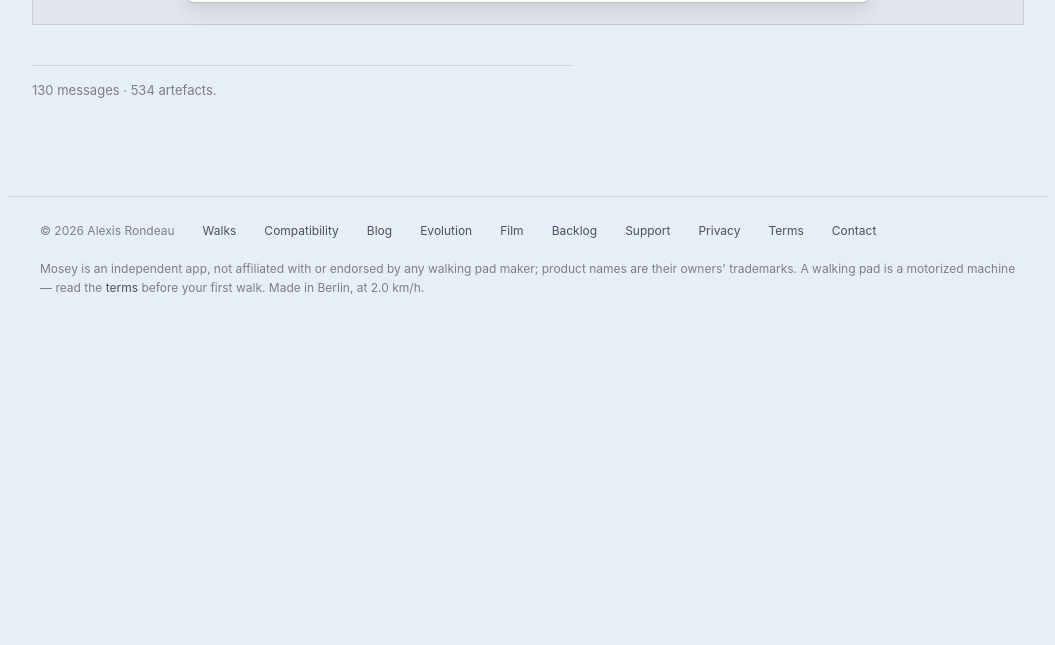
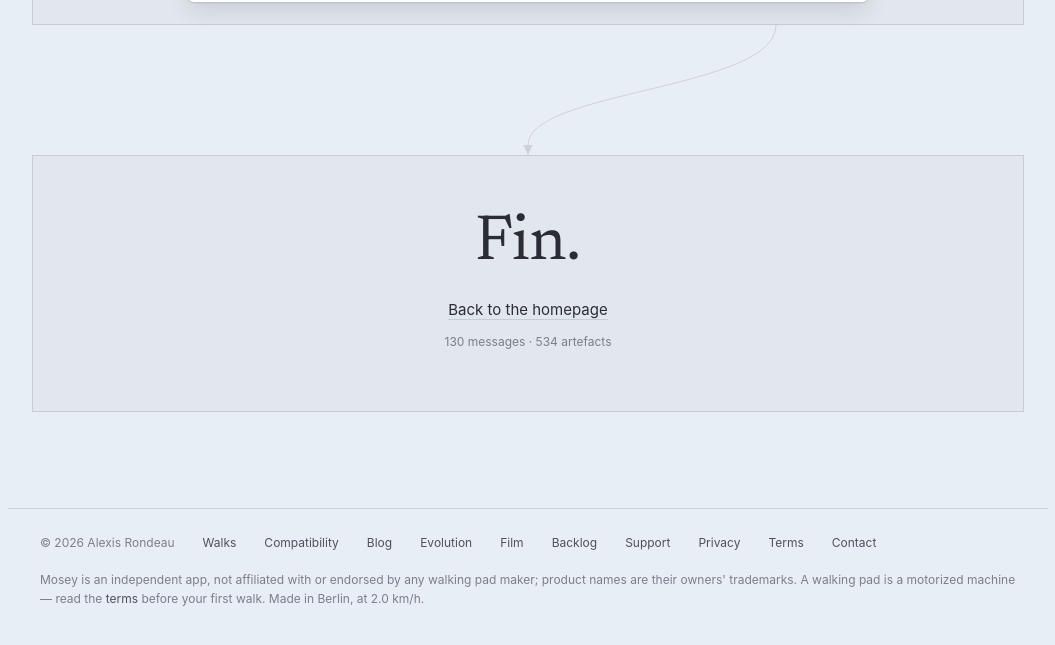
Before and after one commit to akaalias/mosey-site, a Jekyll site: the page built from conversation.html, in a window 1280 px wide and 1400 px high, scrolled down 136067 px, cut to the strip 732-1377 px from the top of the window. Shown: the whole strip, without its empty margins (112-1167 px from the left). Built offline with Jekyll 4.4.1, drawn with Linux system fonts in a browser that asks for light colours; before the commit the page ends 137156 px from its top, so only the background shows below that.

Commit message:
The conversation: a 'Fin.' row at the end, with the way back to the homepage

```diff
--- a/conversation.html
+++ b/conversation.html
@@ -96,6 +96,10 @@ figure.card { margin:0; }
 .cutrow { padding:18px 32px 22px; background:rgba(31,32,40,.035); border:1px solid var(--hair); }
 .cutrow .card { max-width:680px; margin:0 auto; }
 .cutrow.filmrow .card { max-width:960px; }
+.finrow { text-align:center; padding:56px 24px 60px; }
+.finrow .fin { font-family:"Newsreader", "New York", ui-serif, Georgia, serif; font-size:64px; line-height:1; margin:0 0 22px; color:var(--ink); }
+.finrow .home { margin:0 0 10px; font-size:15px; }
+.finrow .count { margin:0; font-size:12px; color:var(--muted); }
 .filmhead { max-width:960px; margin:0 auto 14px; font-size:30px; scroll-margin-top:24px; }
 .filmhead a { color:inherit; border:0; }
 .cutrow.filmrow { scroll-margin-top:24px; }
@@ -776,7 +780,8 @@ It&#x27;s FLICKERING for each frame of the countdown! YOU CANT DO THIS.<span cla
 <section class='cutrow'><div class='group'>cut · after #130</div><figure class='card' data-w='267' style='--cw:267px'><video src='{{ site.baseurl }}/assets/conversation/8a647bab-mosey-film-v4.1.mp4' controls preload='none' poster='{{ site.baseurl }}/assets/conversation/posters/8a647bab-mosey-film-v4.1.jpg'></video><figcaption><b>mosey-film-v4.1.mp4</b><span>the cut with the score laid on · tools/video_score.py --lay · €0 · 1280×720 · 71.6 s · 6.6 MB</span></figcaption></figure></section>
 <div class='flow' data-x0='50' data-x1='50'><svg></svg></div>
 <section class='cutrow'><div class='group'>cut · after #130</div><figure class='card' data-w='267' style='--cw:267px'><video src='{{ site.baseurl }}/assets/conversation/8a647bab-mosey-film.mp4' controls preload='none' poster='{{ site.baseurl }}/assets/conversation/posters/8a647bab-mosey-film.jpg'></video><figcaption><b>mosey-film.mp4</b><span>the cut with the score laid on · tools/video_score.py --lay · €0 · 1920×1080 · 71.6 s · 24.6 MB</span></figcaption></figure></section>
-<p class='evo-foot' style='max-width:66ch;margin:40px 0 0;padding-top:14px;border-top:1px solid var(--hair);font-size:13px;color:var(--muted)'>130 messages · 534 artefacts.</p></div><script>
+<div class='flow' data-x0='75' data-x1='50'><svg></svg></div>
+<section class='cutrow finrow'><p class='fin'>Fin.</p><p class='home'><a href='{{ site.baseurl }}/'>Back to the homepage</a></p><p class='count'>130 messages · 534 artefacts</p></section></div><script>
 (function(){
   var STEP = 30, PAD = 12;
   function layout(st){
```
